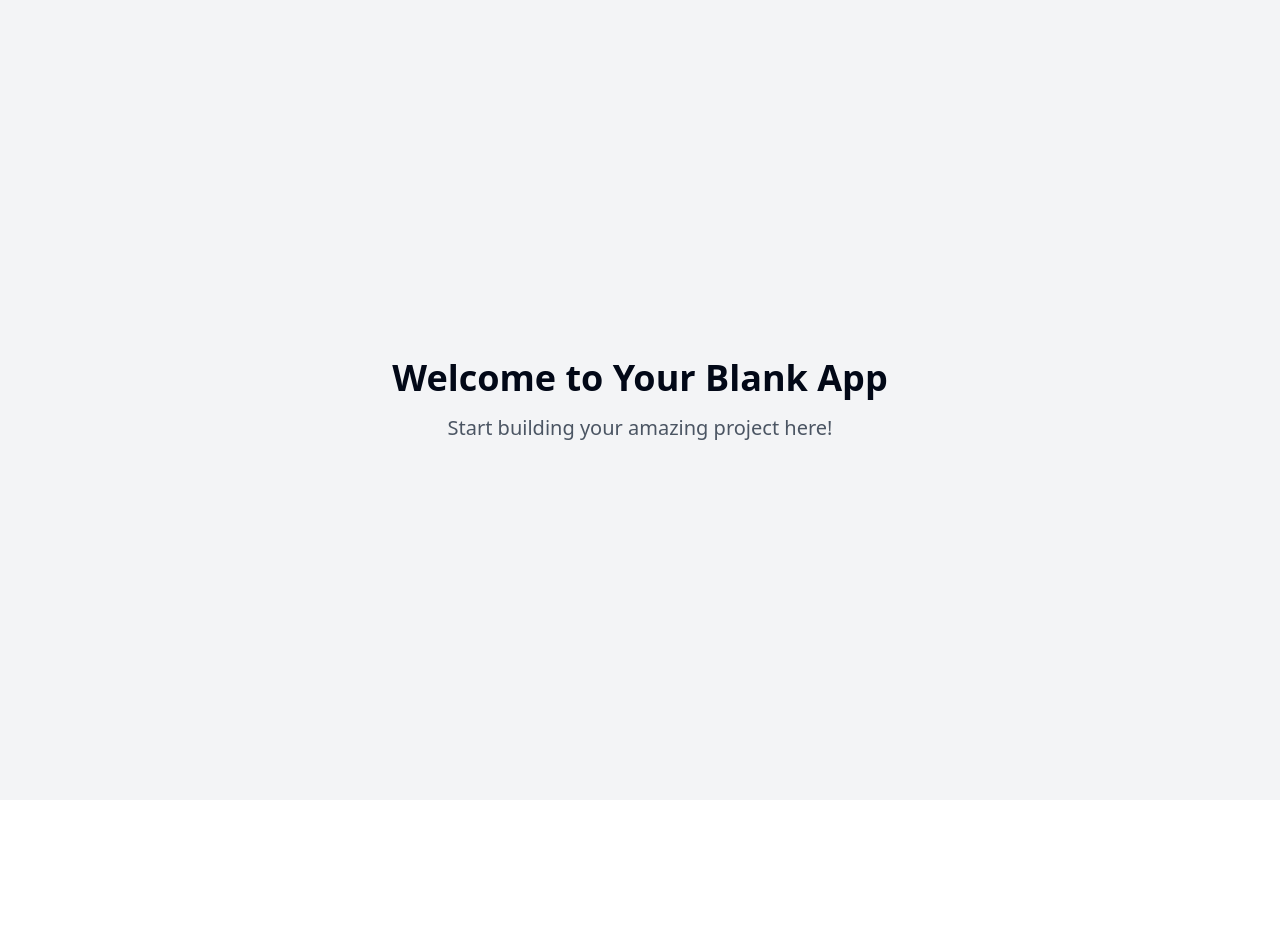
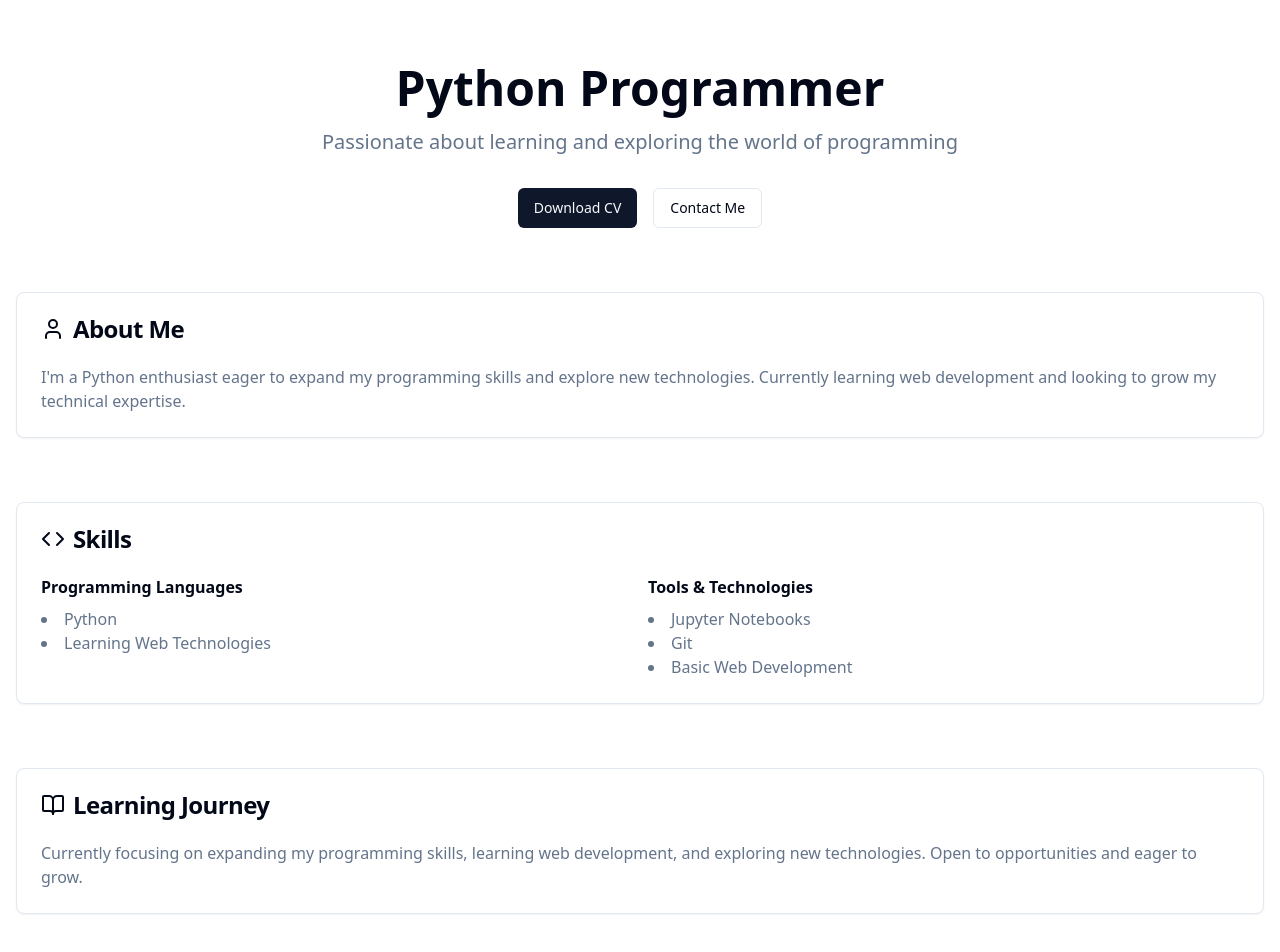
Before and after one commit to kanamakindhabharathreddy/portfolio-prompt-project, a React (Vite) app: page / in a window 1280 px wide. Shown: the top 952 px of the page. Before the commit the page ends 800 px from the top, so only its background shows below. Built offline with nearby package versions, Linux system fonts and the light colour scheme.

Commit message:
Add basic portfolio structure

```diff
--- a/src/pages/Index.tsx
+++ b/src/pages/Index.tsx
@@ -1,11 +1,107 @@
-// Update this page (the content is just a fallback if you fail to update the page)
+
+import React from 'react';
+import { Button } from "@/components/ui/button";
+import { Card, CardContent, CardHeader, CardTitle } from "@/components/ui/card";
+import { Code, User, BookOpen, Send } from 'lucide-react';
 
 const Index = () => {
   return (
-    <div className="min-h-screen flex items-center justify-center bg-gray-100">
-      <div className="text-center">
-        <h1 className="text-4xl font-bold mb-4">Welcome to Your Blank App</h1>
-        <p className="text-xl text-gray-600">Start building your amazing project here!</p>
+    <div className="min-h-screen bg-background text-foreground">
+      <div className="container mx-auto px-4 py-16">
+        {/* Hero Section */}
+        <section className="text-center mb-16">
+          <h1 className="text-5xl font-bold mb-4">Python Programmer</h1>
+          <p className="text-xl text-muted-foreground mb-8">
+            Passionate about learning and exploring the world of programming
+          </p>
+          <div className="flex justify-center space-x-4">
+            <Button variant="default">Download CV</Button>
+            <Button variant="outline">Contact Me</Button>
+          </div>
+        </section>
+
+        {/* About Me */}
+        <section className="mb-16">
+          <Card>
+            <CardHeader>
+              <CardTitle className="flex items-center">
+                <User className="mr-2" /> About Me
+              </CardTitle>
+            </CardHeader>
+            <CardContent>
+              <p className="text-muted-foreground">
+                I'm a Python enthusiast eager to expand my programming skills
+                and explore new technologies. Currently learning web development
+                and looking to grow my technical expertise.
+              </p>
+            </CardContent>
+          </Card>
+        </section>
+
+        {/* Skills */}
+        <section className="mb-16">
+          <Card>
+            <CardHeader>
+              <CardTitle className="flex items-center">
+                <Code className="mr-2" /> Skills
+              </CardTitle>
+            </CardHeader>
+            <CardContent>
+              <div className="grid md:grid-cols-2 gap-4">
+                <div>
+                  <h3 className="font-semibold mb-2">Programming Languages</h3>
+                  <ul className="list-disc list-inside text-muted-foreground">
+                    <li>Python</li>
+                    <li>Learning Web Technologies</li>
+                  </ul>
+                </div>
+                <div>
+                  <h3 className="font-semibold mb-2">Tools & Technologies</h3>
+                  <ul className="list-disc list-inside text-muted-foreground">
+                    <li>Jupyter Notebooks</li>
+                    <li>Git</li>
+                    <li>Basic Web Development</li>
+                  </ul>
+                </div>
+              </div>
+            </CardContent>
+          </Card>
+        </section>
+
+        {/* Learning Journey */}
+        <section className="mb-16">
+          <Card>
+            <CardHeader>
+              <CardTitle className="flex items-center">
+                <BookOpen className="mr-2" /> Learning Journey
+              </CardTitle>
+            </CardHeader>
+            <CardContent>
+              <p className="text-muted-foreground">
+                Currently focusing on expanding my programming skills,
+                learning web development, and exploring new technologies.
+                Open to opportunities and eager to grow.
+              </p>
+            </CardContent>
+          </Card>
+        </section>
+
+        {/* Contact */}
+        <section>
+          <Card>
+            <CardHeader>
+              <CardTitle className="flex items-center">
+                <Send className="mr-2" /> Contact
+              </CardTitle>
+            </CardHeader>
+            <CardContent>
+              <p className="text-muted-foreground mb-4">
+                Interested in collaborating or learning more?
+              </p>
+              <Button>Get in Touch</Button>
+            </CardContent>
+          </Card>
+        </section>
       </div>
     </div>
   );
```
